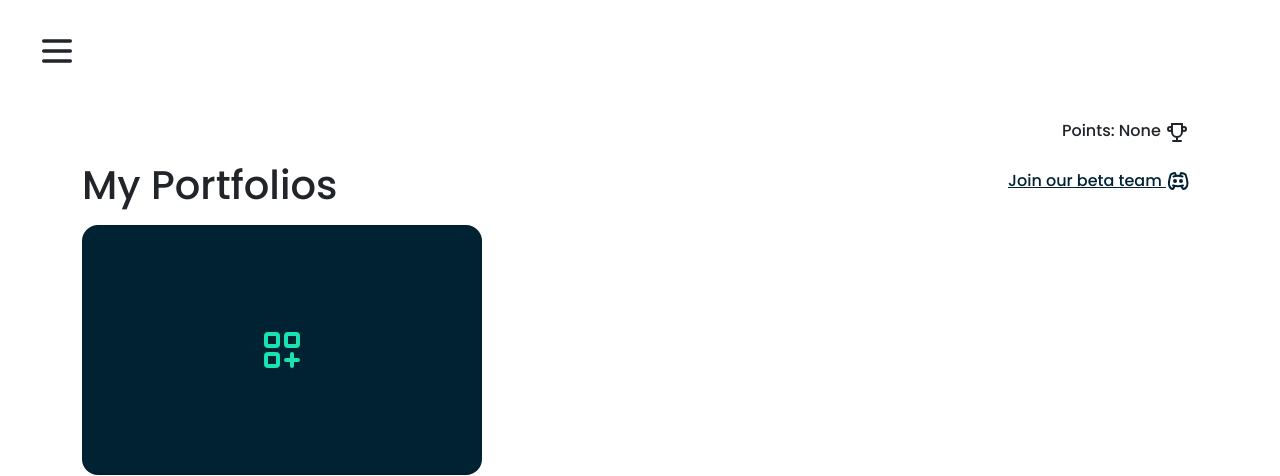
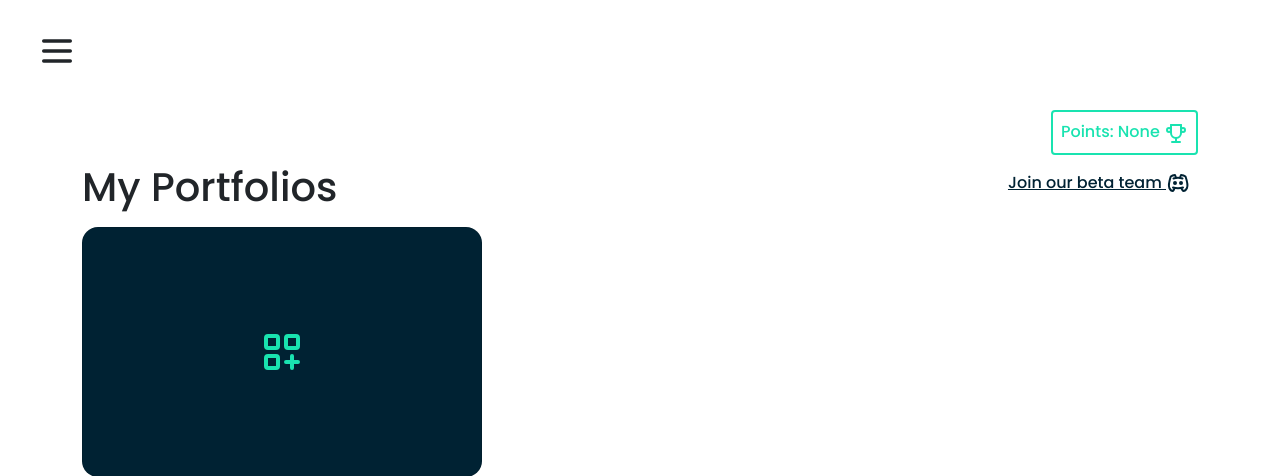
Before and after one commit to AlanChen4/Quarterly, a Django app: page / in a window 1280 px wide. Shown: the top 476 px of the page. Run offline with Django 4.2, Linux system fonts and the light colour scheme; the visitor is signed in with stand-in values (Sample User, id 1); data that the repository does not hold is empty.

Commit message:
Modify points button so that it is green

```diff
--- a/quarterly/api/static/api/css/stylesheet.css
+++ b/quarterly/api/static/api/css/stylesheet.css
@@ -16,6 +16,17 @@
     background-color: white;
     border: 2px solid #19e3b0;
     color: #19e3b0;
+}
+
+.btn-green {
+    border: 2px solid #19e3b0;
+    color: #19e3b0;
+}
+
+.btn-green:hover {
+    border: 2px solid #002233;
+    color: #002233;
+    transition: 0.5s;
 }
 
 .card-body {
```
